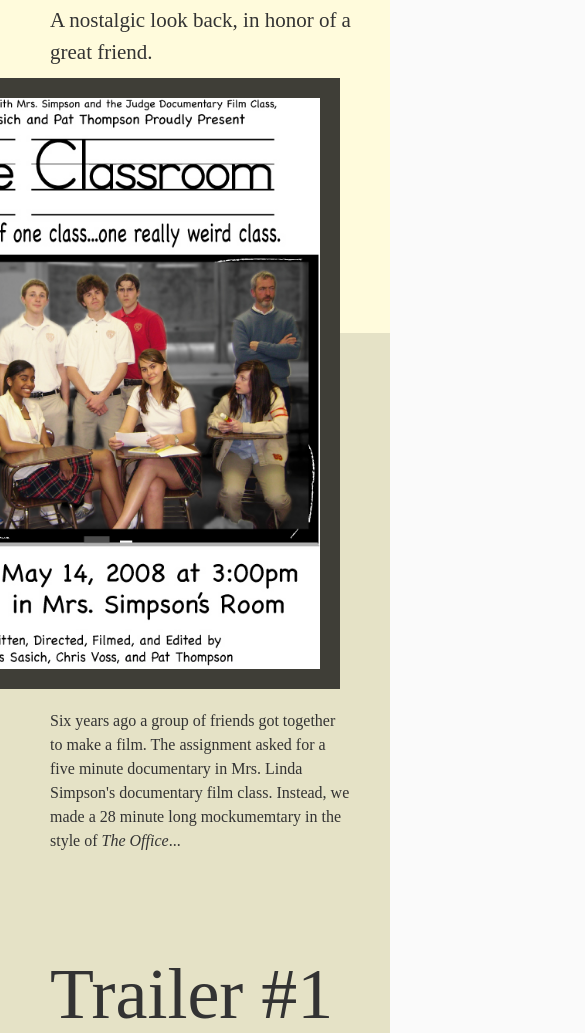
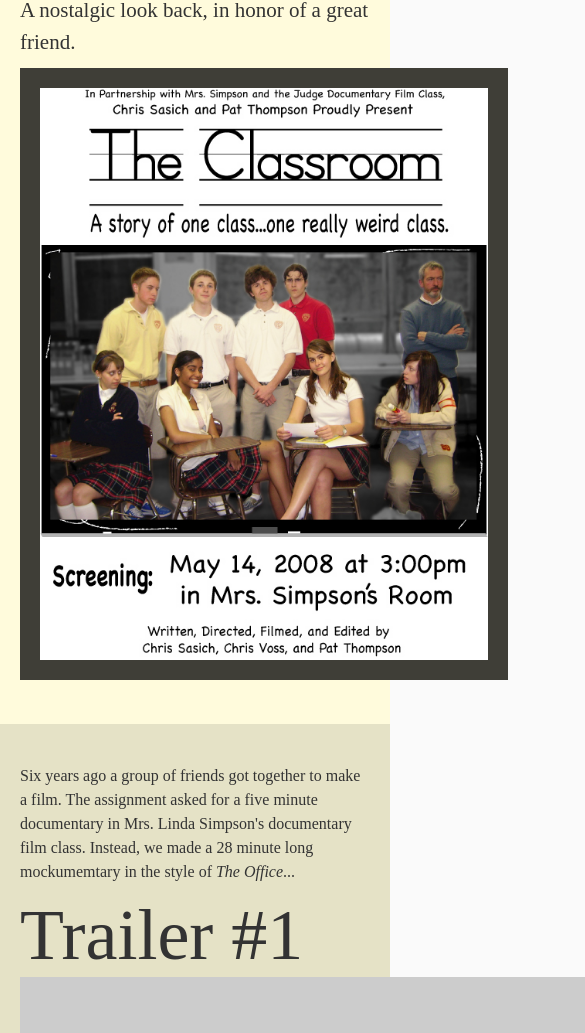
Before and after one commit to dylntrnr/ourclassroom.org, a website: page app/index.html in a window 390 px wide. Shown: the part 387-1420 px from the top of the page, 585 px wide, since content can reach past the window. Drawn offline with Linux system fonts and the light colour scheme; files that its build step writes are made by us from their sources; placeholder pictures from the web are drawn by us.

Commit message:
working on the mobile-ness of this

```diff
--- a/app/index.html
+++ b/app/index.html
@@ -30,21 +30,21 @@
             <div class="introText">
             <div class="title">The Classroom:<br />Six Years Later</div>
             <div class="subtitle">A nostalgic look back, in honor of a great friend.</div></div>
-            <img class="poster" src="/images/The-Classroom-Poster-2.jpg" width="448" height="571" ></img>
+            <img class="poster" src="/images/The-Classroom-Poster-2.jpg" />
           </div>
           <div class="page" id="page2">
             <div class="text">
             <div class="description">Six years ago a group of friends got together to make a film. The assignment asked for a five minute documentary in Mrs. Linda Simpson's documentary film class. Instead, we made a 28 minute long mockumemtary in the style of <em>The Office</em>...</div>
             <div class="video-title">Trailer #1</div>
             </div>
-            <img class="video" src="http://placehold.it/654x486"></img>
+            <img class="video" src="http://placehold.it/654x486" />
           </div>
           <div class="page" id="page3">
             <div class="text">
             <div class="description">We asked our friends to appear in the film and all of them graciously gave up their high school afternoons to be in our little production. Mr. Chris Sloan agreed to let us use his classroom and even agreed to appear in the film. Over the course of two months, we made <em>The Classroom</em>.</div>
             <div class="video-title">Trailer #2</div>
             </div>
-            <img class="video" src="http://placehold.it/654x486"></img>
+            <img class="video" src="http://placehold.it/654x486" />
           </div>
           <div class="page" id="page4">
             <div class="text">
--- a/app/styles/main.css
+++ b/app/styles/main.css
@@ -42,9 +42,73 @@ body {
 }
 
 .page {
+    /*height:620px;*/
+    /*width:100%;*/
+    padding: 4rem 2rem;
+}
+.text {
+    height:100%;
+    /*padding-top: 2rem;*/
+}
+.description {
+    width: 100%;
+    line-height: 1.5;
+    font-weight:500;
+}
+.video-title {
+    font-size:7.2rem;
+    margin-top: 1rem;
+}
+.page .video {
+    float:none;
+}
+
+#page1 {
+    background-color:#fffbdc;
+}
+.introText {
+    float:none;
+}
+.title {
+    font-size:7.2rem;
+}
+.subtitle {
+    /*width: 30rem;*/
+    line-height: 1.5;
+    margin:1rem 0;
+    font-size:2.1rem;
+}
+.poster {
+    border:2rem solid #3f3e37;
+    float:none;
+    max-width:44.8rem;
+}
+#page2 {
+    background-color: #e5e2c6;
+}
+
+#page3 {
+    background-color: #bfbca5;
+}
+
+#page4 {
+    background-color: #7f7d6e;
+}
+
+#page5 {
+    background-color: #3f3e37;
+    color:#fffbdc;
+}
+
+
+/* The dreaded media-query... */
+
+@media only screen and (min-width: 1270px) {
+    /* This is so the videos don't shit the bed and start floating all over the place */
+.page {
     height:620px;
     /*width:100%;*/
-    padding:50px;
+    padding:5rem;
 }
 .text {
     float:left;
@@ -63,16 +127,10 @@ body {
 .page .video {
     float:right;
 }
-
-#page1 {
-    background-color:#fffbdc;
-}
 .introText {
     float:left;
 }
-.title {
-    font-size:7.2rem;
-}
+
 .subtitle {
     /*width: 30rem;*/
     line-height: 1.5;
@@ -80,22 +138,8 @@ body {
     font-size:2.1rem;
 }
 .poster {
-    border:20px solid #3f3e37;
+    border:2rem solid #3f3e37;
     float:right;
 }
-#page2 {
-    background-color: #e5e2c6;
+
 }
-
-#page3 {
-    background-color: #bfbca5;
-}
-
-#page4 {
-    background-color: #7f7d6e;
-}
-
-#page5 {
-    background-color: #3f3e37;
-    color:#fffbdc;
-}
```
